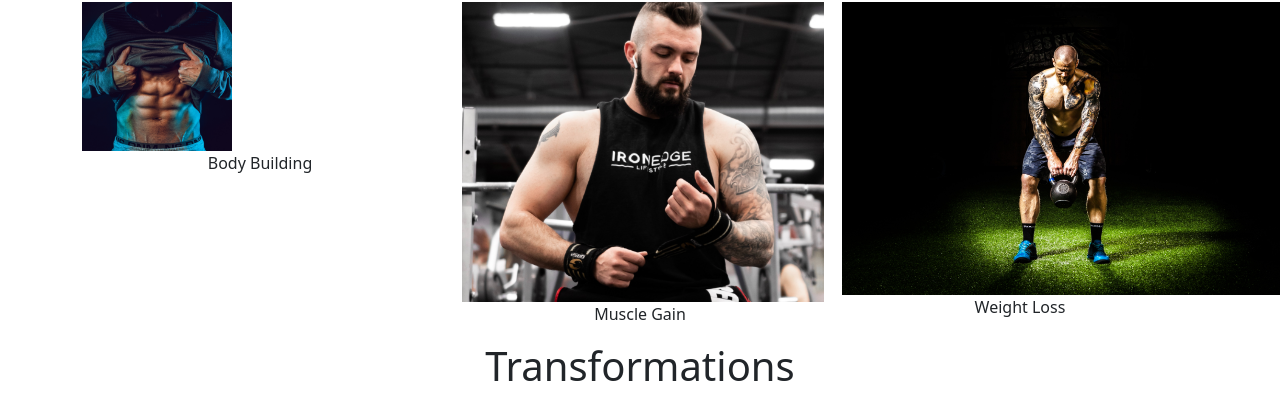
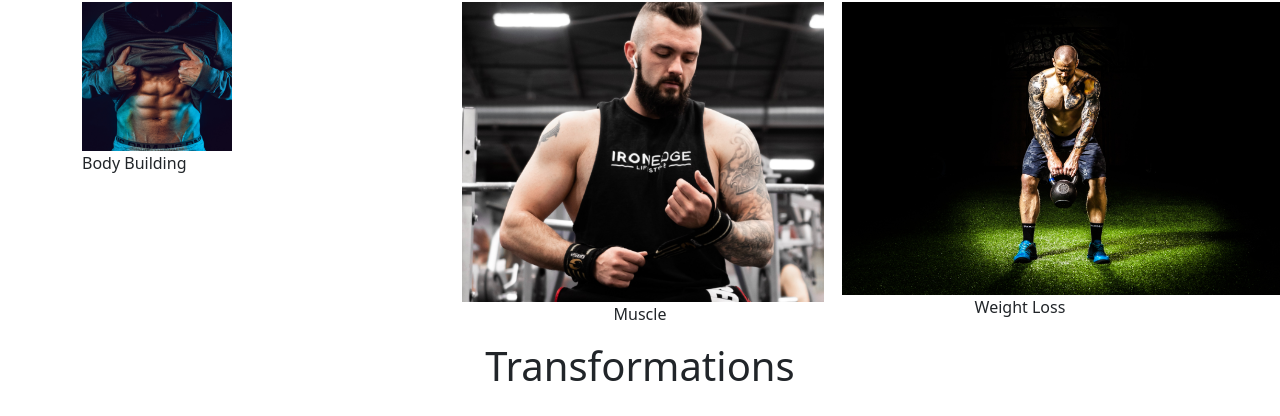
Before and after one commit to vishwa-cyber-alt/Fit-Flex-Gym, a plain HTML site: page index.html in a window 1280 px wide. Shown: the part 875-1291 px from the top of the page. Drawn offline with nearby package versions, Linux system fonts and the light colour scheme.

Commit message:
Update index.html

```diff
--- a/index.html
+++ b/index.html
@@ -57,7 +57,7 @@ width: 290px;
             <a class="nav-link" href="#">Photos</a>
           </li>
           <li class="nav-item">
-            <a class="nav-link" href="#">Contact</a>
+            <a class="nav-link" hrebody buf="#">Contact</a>
           </li>
         </ul>
       </div>
@@ -97,12 +97,12 @@ width: 290px;
 
       <div class="row">
         <div class="col-md-4">
-          <img src="./gallery4.png" alt="Your Image" class="" style="width:150px";>
-          <p class="text-center">Body Building</p>
+          <img src="./gallery4.png" alt="Your Image" class="" style="width:150px;">
+          <p class="">Body Building</p>
         </div>
         <div class="col-md-4">
           <img src="./team2.png" alt="Your Image" class="">
-          <p class="text-center">Muscle Gain</p>
+          <p class="text-center">Muscle</p>
           </div>
             <div class="col-md-4">
               <img src="./cat2.png" alt="Your Image" class="" style="height: 293px;">
```
